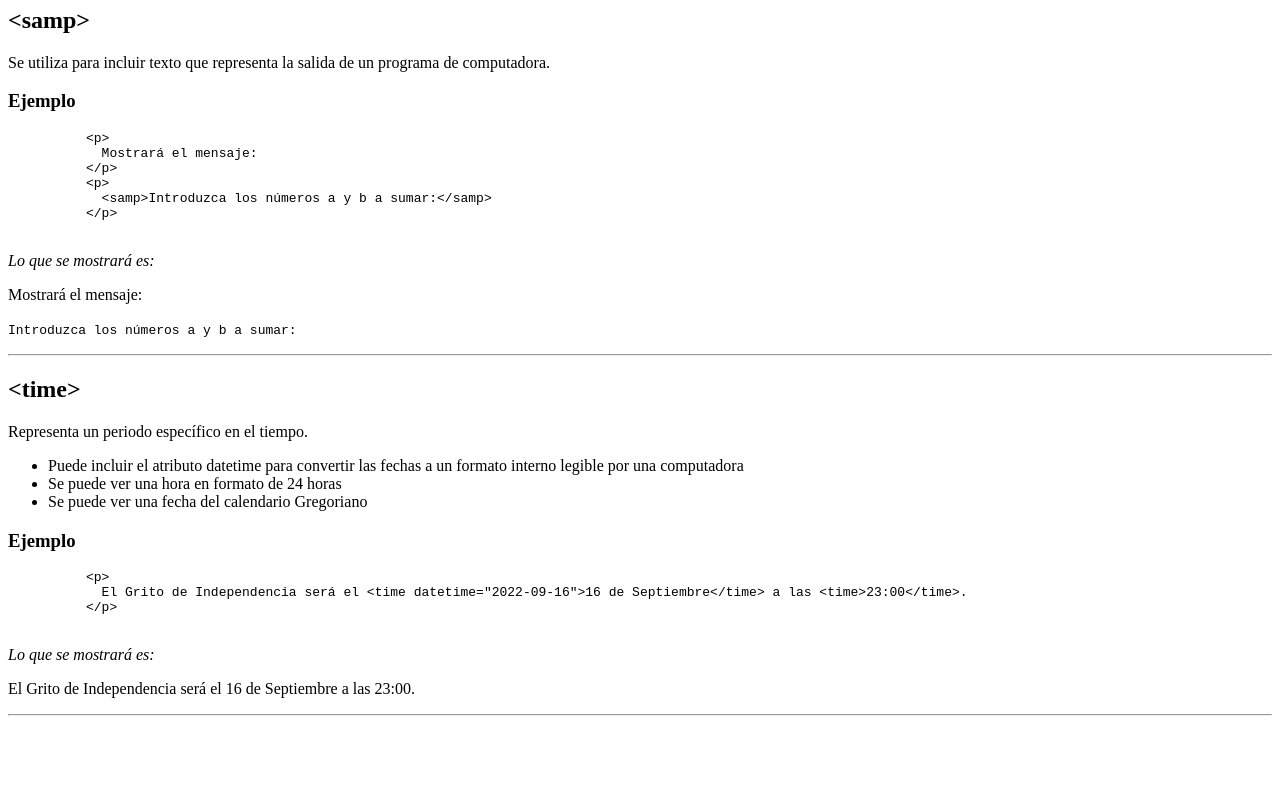
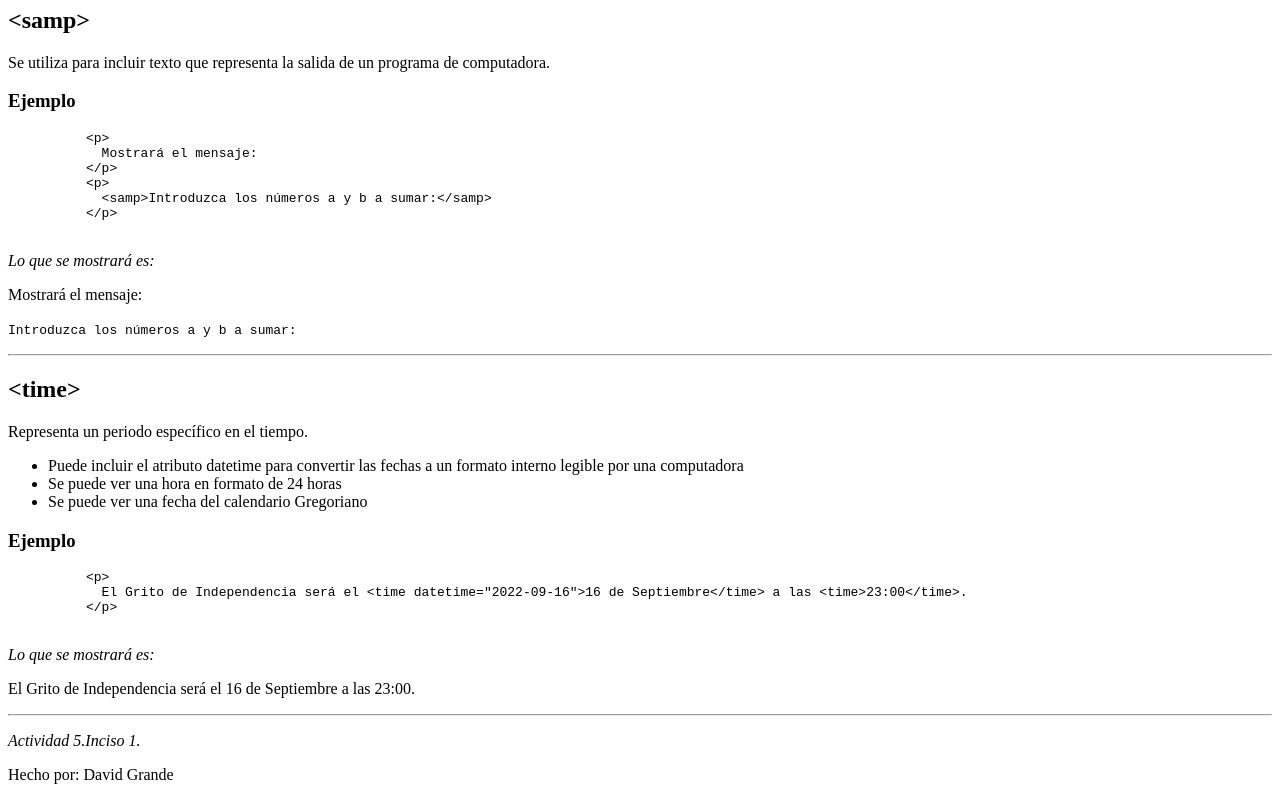
Before and after one commit to DavidGJ2002/activity5, a plain HTML site: page activity5p1/index.html in a window 1280 px wide. Shown: the part 5440-6240 px from the top of the page. Before the commit the page ends 6164 px from the top, so only its background shows below. Drawn offline with Linux system fonts and the light colour scheme.

Commit message:
Update index.html

```diff
--- a/activity5p1/index.html
+++ b/activity5p1/index.html
@@ -404,5 +404,9 @@
         <hr>
       </div>
 
+      <footer>
+        <p><em>Actividad 5.Inciso 1.</em></p>
+        <p>Hecho por: David Grande</p>
+      </footer>
     </body>
     </html>
```
